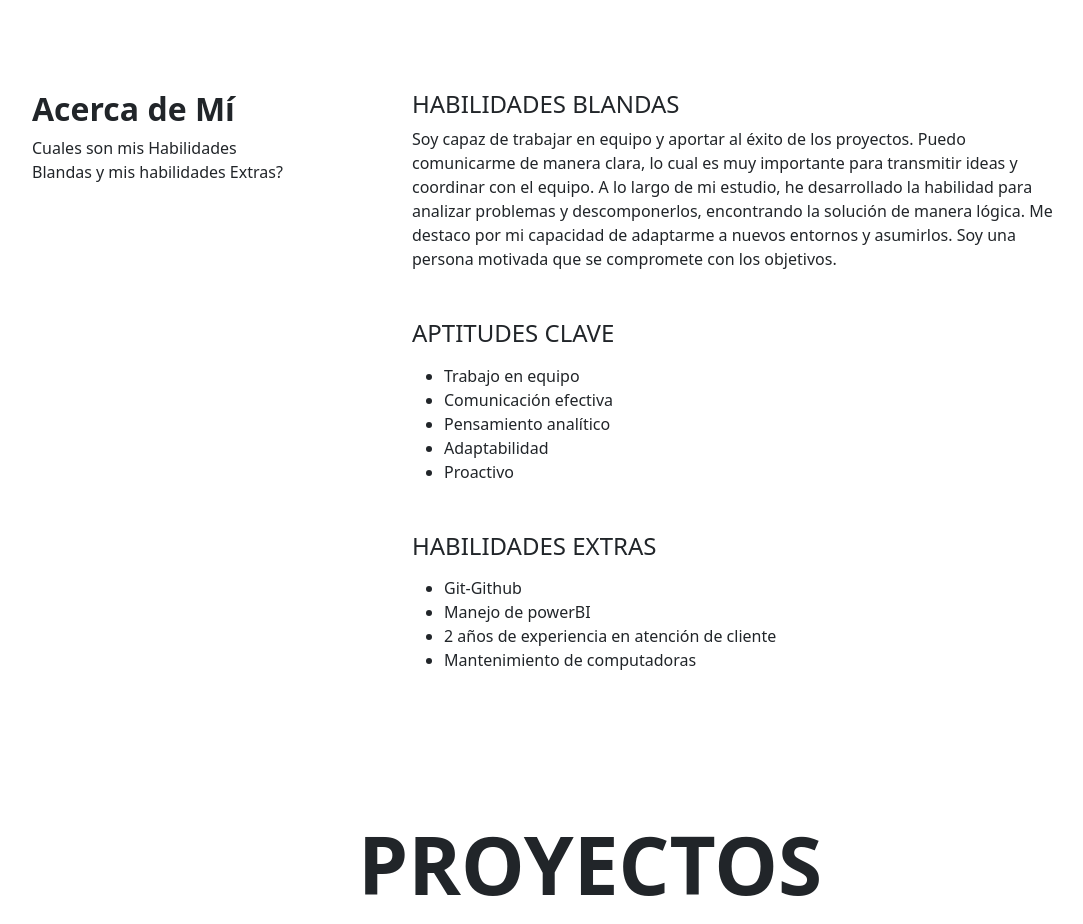
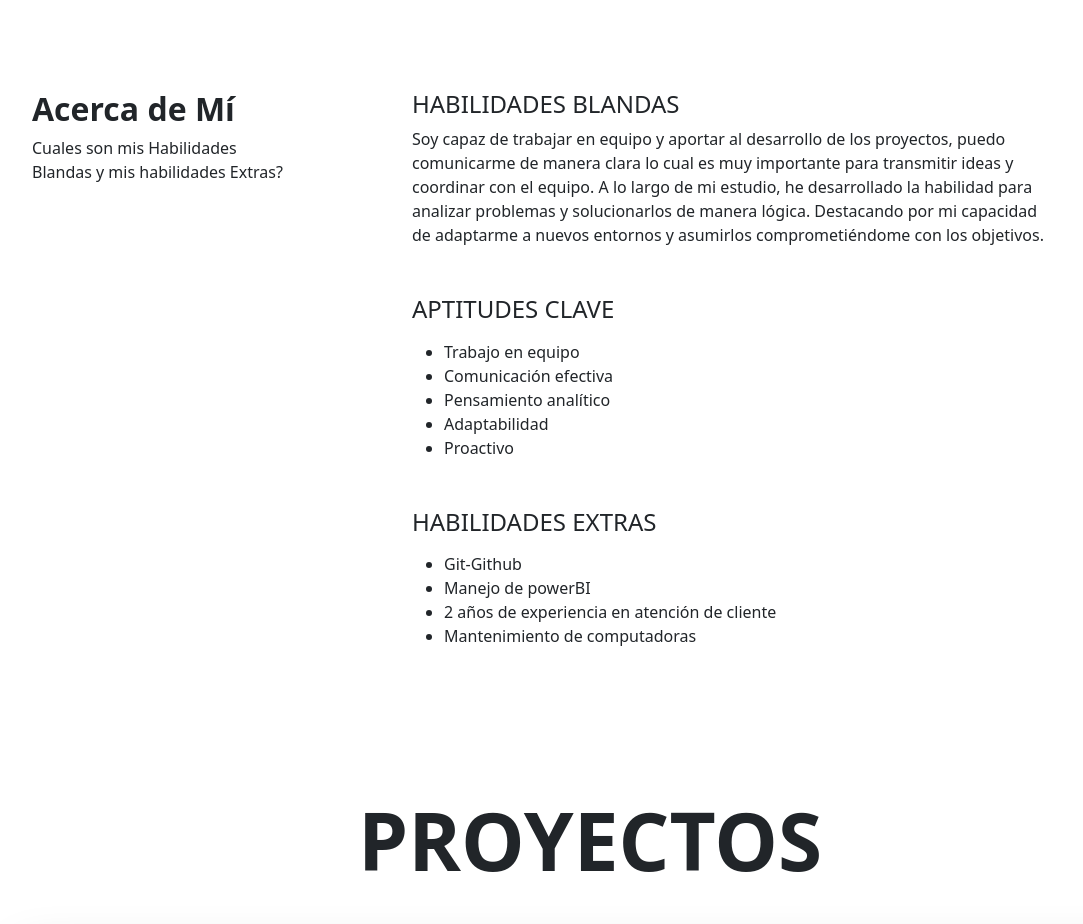
Before and after one commit to AndresMarin11/AndresMarin11.github.io, a plain HTML site: page index.html in a window 1280 px wide. Shown: the part 4320-5244 px from the top of the page, without its empty margins (50-1133 px from the left). Drawn offline with nearby package versions, Linux system fonts and the light colour scheme.

Commit message:
Update index.html

```diff
--- a/index.html
+++ b/index.html
@@ -411,7 +411,7 @@
                     <div class="lc-block mb-5">
                         <div editable="rich">
                             <p class="h4">HABILIDADES BLANDAS</p>
-                            <p>Soy capaz de trabajar en equipo y aportar al éxito de los proyectos. Puedo comunicarme de manera clara, lo cual es muy importante para transmitir ideas y coordinar con el equipo. A lo largo de mi estudio, he desarrollado la habilidad para analizar problemas y descomponerlos, encontrando la solución de manera lógica. Me destaco por mi capacidad de adaptarme a nuevos entornos y asumirlos. Soy una persona motivada que se compromete con los objetivos.
+                            <p>Soy capaz de trabajar en equipo y aportar al desarrollo de los proyectos, puedo comunicarme de manera clara lo cual es muy importante para transmitir ideas y coordinar con el equipo. A lo largo de mi estudio, he desarrollado la habilidad para analizar problemas y solucionarlos de manera lógica. Destacando por mi capacidad de adaptarme a nuevos entornos y asumirlos comprometiéndome con los objetivos.
                             </p>
                         </div>
                     </div>
```
